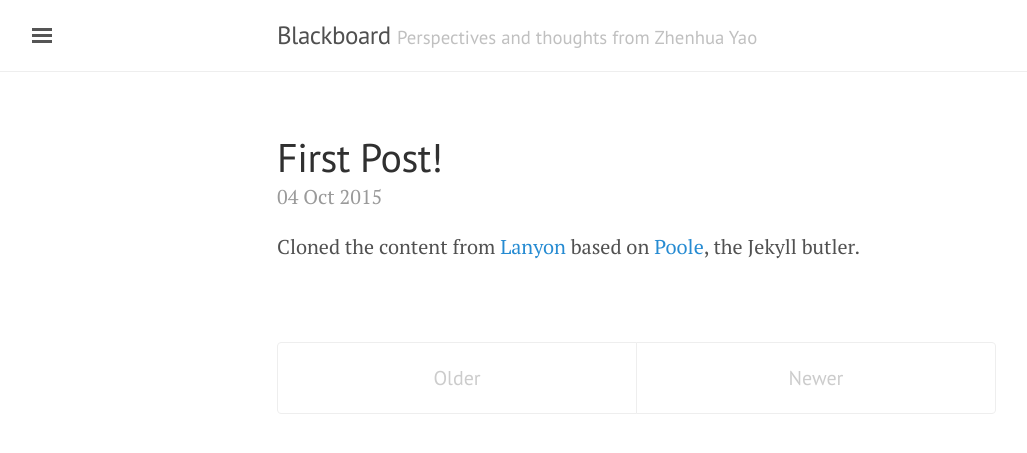
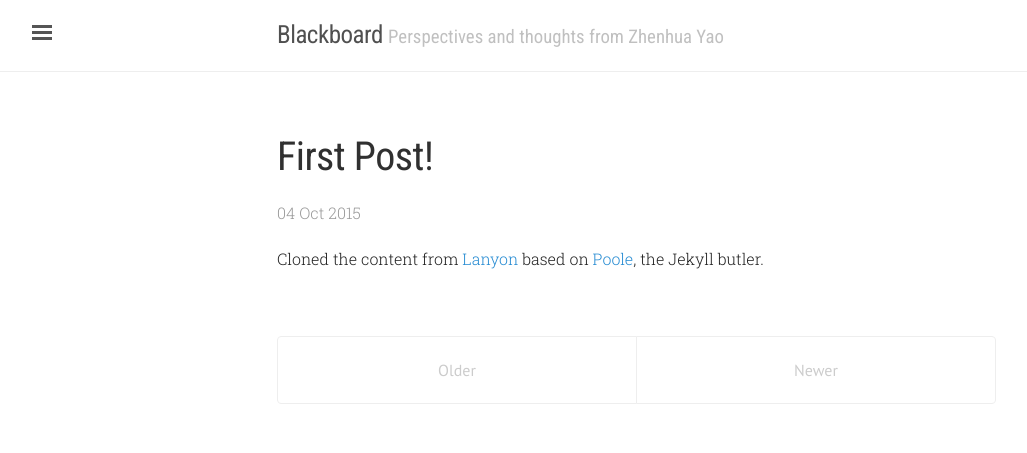
Before and after one commit to yaozhenhua/yaozhenhua.github.io, a Jekyll site: the page built from index.html, in a window 1280 px wide. Shown: the top 453 px of the page, without its empty margins (3-1030 px from the left). Built offline with Jekyll 4.4.1, drawn with Linux system fonts in a browser that asks for light colours; the list of posts is cut into pages by our own code.

Commit message:
Adjust the style, primarily the fonts

```diff
--- a/_includes/head.html
+++ b/_includes/head.html
@@ -18,11 +18,15 @@
   <link rel="stylesheet" href="{{ site.baseurl }}/public/css/poole.css">
   <link rel="stylesheet" href="{{ site.baseurl }}/public/css/syntax.css">
   <link rel="stylesheet" href="{{ site.baseurl }}/public/css/lanyon.css">
+  <link rel="stylesheet" href="{{ site.baseurl }}/public/css/customize.css">
   <link rel="stylesheet" href="https://fonts.googleapis.com/css?family=PT+Serif:400,400italic,700%7CPT+Sans:400">
+  <link rel="stylesheet" href="https://fonts.googleapis.com/css?family=Roboto+Slab:400,300">
+  <link rel="stylesheet" href="https://fonts.googleapis.com/css?family=Ubuntu+Mono:400,700,400italic">
+  <link rel="stylesheet" href="https://fonts.googleapis.com/css?family=Roboto+Condensed:300,400">
 
   <!-- Icons -->
   <link rel="apple-touch-icon-precomposed" sizes="144x144" href="{{ site.baseurl }}/public/apple-touch-icon-precomposed.png">
-  <link rel="shortcut icon" href="{{ site.baseurl }}/public/favicon.ico">
+  <link rel="shortcut icon" href="/public/favicon.ico">
 
   <!-- RSS -->
   <link rel="alternate" type="application/rss+xml" title="RSS" href="/atom.xml">
--- /dev/null
+++ b/public/css/customize.css
@@ -0,0 +1,30 @@
+* {
+  font-family: inherit;
+}
+
+body {
+  color:#222;
+  font:16px 'Roboto Slab', georgia, serif;
+  line-height:1.625;
+  font-weight: 300;
+  margin: 0 auto;
+  width: 100%;
+  -webkit-text-size-adjust: 100%;
+  -ms-text-size-adjust: 100%;
+  -webkit-font-smoothing: subpixel-antialiased;
+}
+
+pre, code {
+  font-family: 'Ubuntu Mono', 'Consolas', monospace;
+  font-weight:300;
+  font-size: 14px;
+}
+
+h1,h2,h3,h4,h5,h6 {
+  font-family: 'Roboto Condensed', helvetica, sans-serif;
+  font-weight:normal;
+  color:#040404;
+  margin: 1.618em 0 0.7em 0;
+  text-rendering: optimizeLegibility;
+  text-rendering: geometricPrecision;
+}
```
